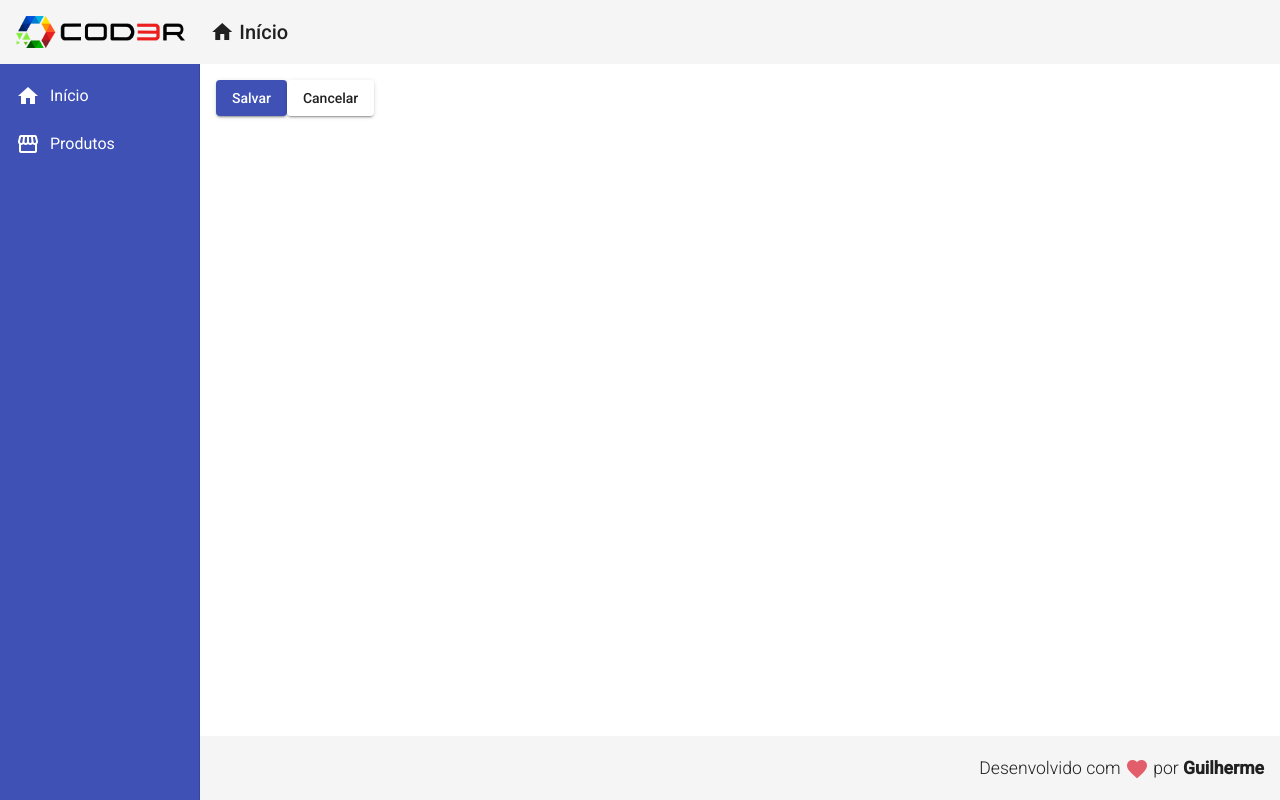
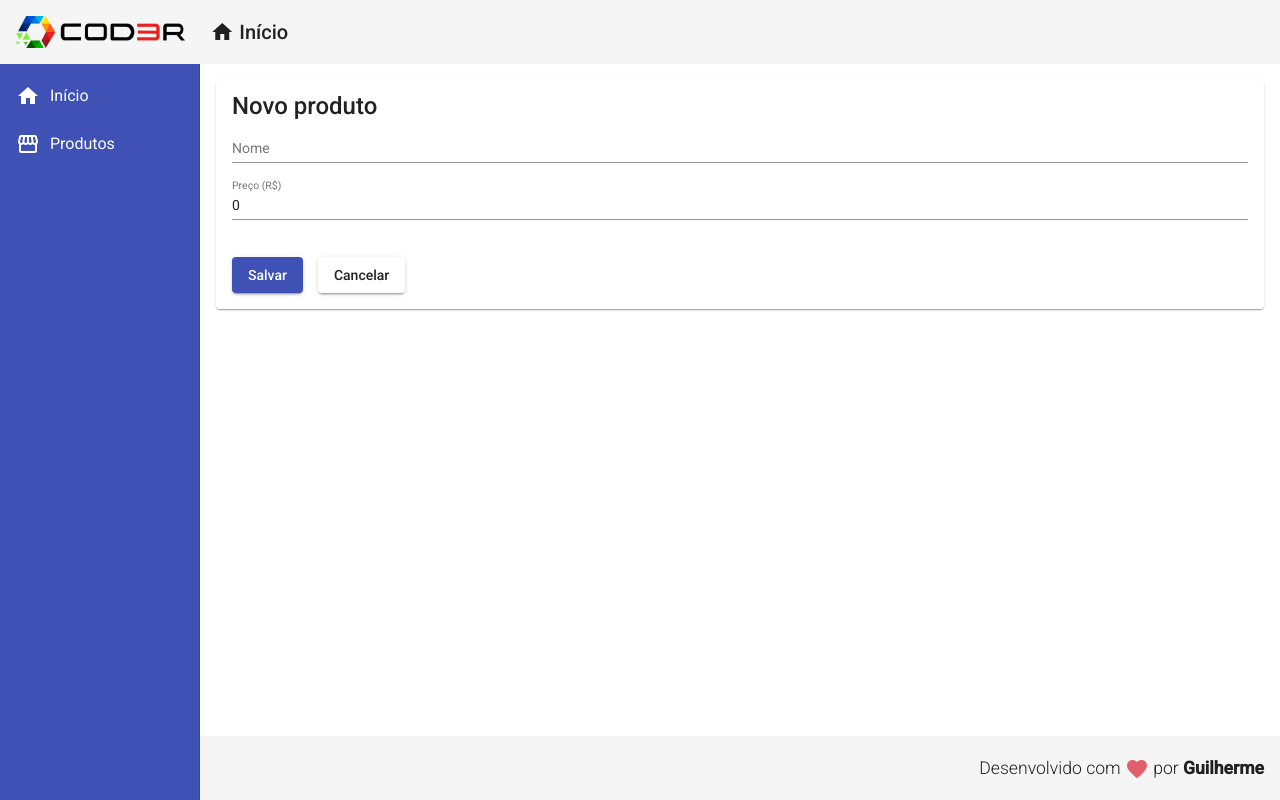
Before and after one commit to GuilhermeDGDEV/angular_crud, an Angular app in the folder frontend/: page /products/create in a window 1280 px wide. Built offline with nearby package versions, Linux system fonts and the light colour scheme.

Commit message:
Create product form

```diff
--- a/frontend/src/app/components/product/product-create/product-create.component.css
+++ b/frontend/src/app/components/product/product-create/product-create.component.css
@@ -0,0 +1,8 @@
+form {
+    display: flex;
+    flex-direction: column;
+}
+
+button {
+    margin: 20px 15px 0 0;
+}
--- a/frontend/src/app/components/product/product-create/product-create.component.html
+++ b/frontend/src/app/components/product/product-create/product-create.component.html
@@ -1,2 +1,13 @@
-<button mat-raised-button (click)="createProduct()" color="primary">Salvar</button>
-<button mat-raised-button (click)="cancel()">Cancelar</button>
+<mat-card>
+    <mat-card-title>Novo produto</mat-card-title>
+    <form>
+        <mat-form-field>
+            <input matInput placeholder="Nome" [(ngModel)]="product.name" name="name">
+        </mat-form-field>
+        <mat-form-field>
+            <input type="number" matInput placeholder="Preço (R$)" [(ngModel)]="product.price" name="price">
+        </mat-form-field>
+    </form>
+    <button mat-raised-button (click)="createProduct()" color="primary">Salvar</button>
+    <button mat-raised-button (click)="cancel()">Cancelar</button>
+</mat-card>
--- a/frontend/src/app/components/product/product-create/product-create.component.ts
+++ b/frontend/src/app/components/product/product-create/product-create.component.ts
@@ -11,8 +11,8 @@ import { ProductService } from '../product.service';
 export class ProductCreateComponent implements OnInit {
 
   product: Product = {
-    name: 'Produto de Teste',
-    price: 125.98
+    name: '',
+    price: 0
   }
 
   constructor(private productService: ProductService, private router: Router) { }
--- a/frontend/src/app/components/product/product.model.ts
+++ b/frontend/src/app/components/product/product.model.ts
@@ -1,5 +1,5 @@
 export interface Product {
     id?: number,
     name: string,
-    price?: number
+    price: number
 }
```
Also changed, not shown: frontend/src/app/app.module.ts (+7 -1 lines), 1 other file (tests, documents, lock files or other folders).
